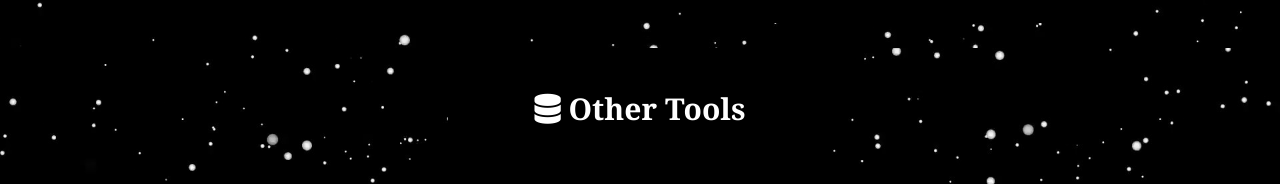
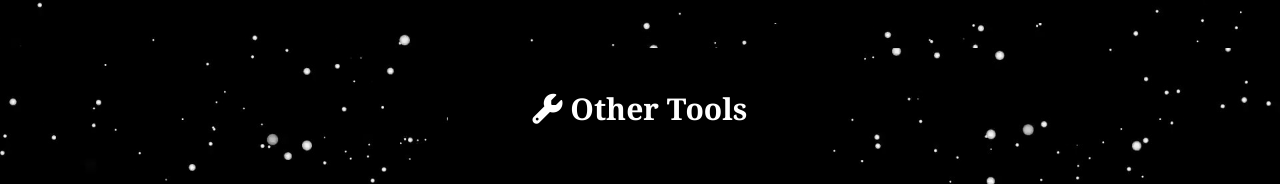
Before and after one commit to abhiverma13/Personal-Website, a React (Create React App) app: page / in a window 1280 px wide. Shown: the part 1492-1676 px from the top of the page. Built offline with nearby package versions, Linux system fonts and the light colour scheme.

Commit message:
changed icon

```diff
--- a/src/Home.js
+++ b/src/Home.js
@@ -110,7 +110,7 @@ const Home = () => {
       </div>
       <div className="lasttable">
           <table className="skills-table3">
-          <caption><h1><i class="fa-solid fa-database"></i> Other Tools</h1></caption>
+          <caption><h1><i class="fa fa-wrench"></i> Other Tools</h1></caption>
             <tr>
               <td><img src={matlab} alt="matlab" /></td>
               <td><img src={verilog} alt="verilog" /></td>
```
